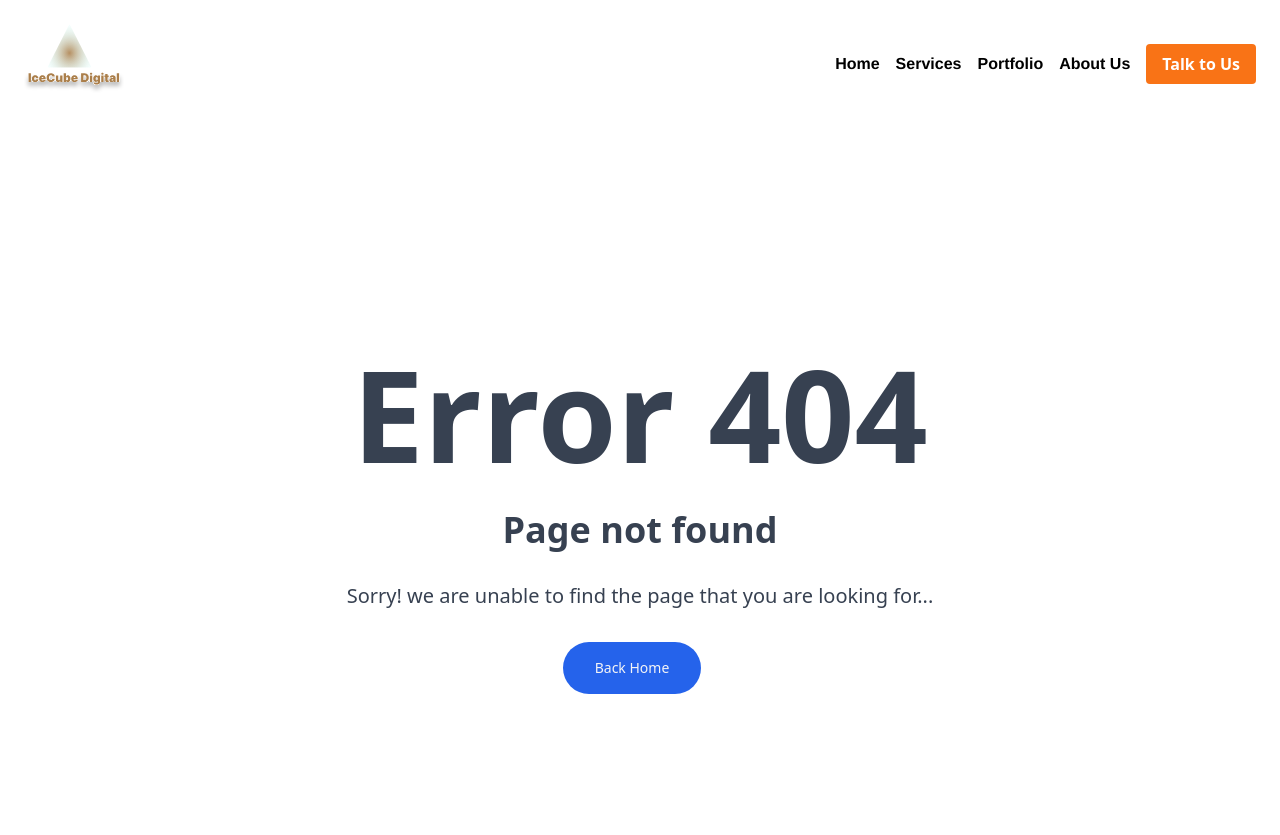
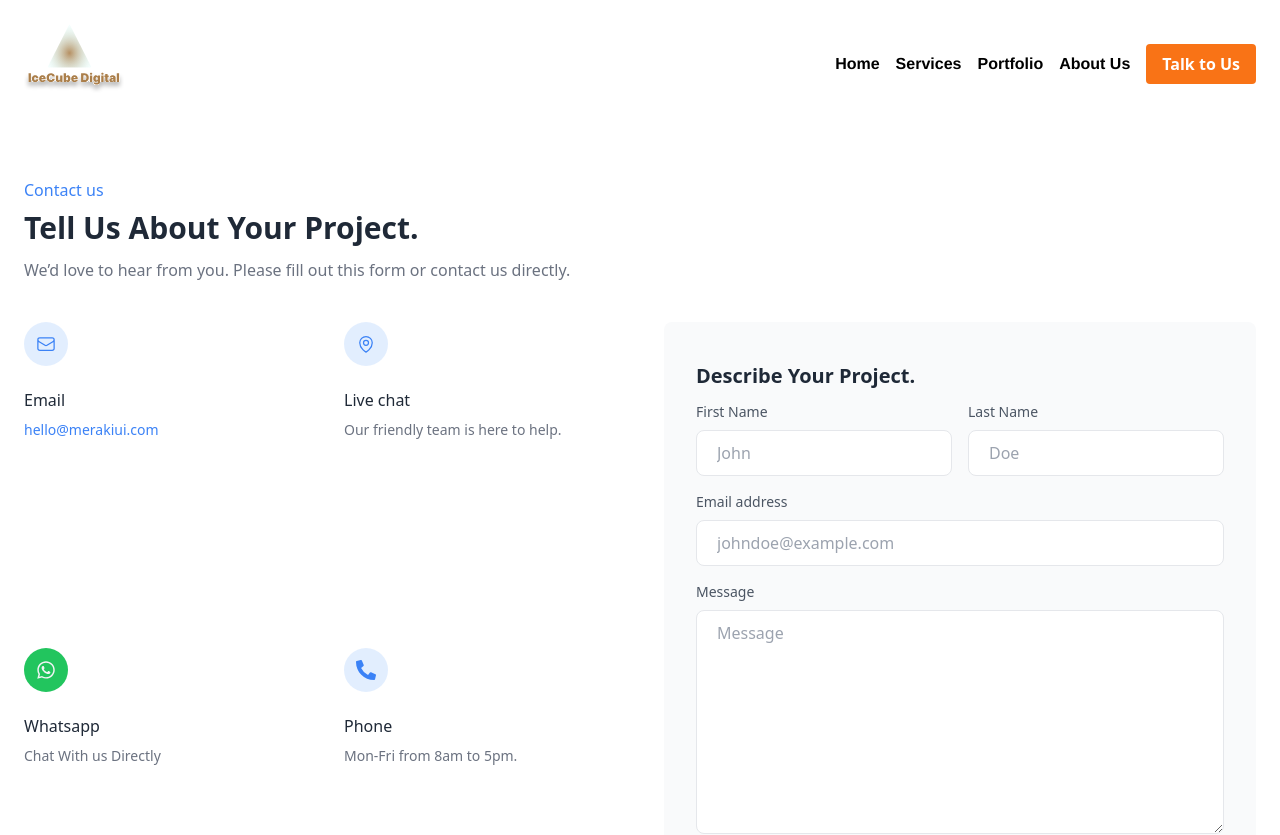
Before and after one commit to abda-torey/okab-portfolio, a Next.js app: page /contactUs in a window 1280 px wide. Before the commit this address had no page. Shown: the top 835 px of the page. Built offline with nearby package versions, Linux system fonts and the light colour scheme.

Commit message:
created a contactUs page

```diff
--- /dev/null
+++ b/app/contactUs/page.js
@@ -0,0 +1,179 @@
+import React from "react";
+import { FaWhatsapp,FaPhoneAlt } from "react-icons/fa";
+
+function ContactUsPage() {
+  return (
+    <section class="bg-white ">
+      <div class="container px-6 py-12 mx-auto">
+        <div>
+          <p class="font-medium text-blue-500 dark:text-blue-400">Contact us</p>
+
+          <h1 class="mt-2 text-2xl font-semibold text-gray-800 md:text-3xl dark:text-white">
+            Tell Us About Your Project.
+          </h1>
+
+          <p class="mt-3 text-gray-500 dark:text-gray-400">
+            We’d love to hear from you. Please fill out this form or contact us directly.
+          </p>
+        </div>
+
+        <div class="grid grid-cols-1 gap-12 mt-10 lg:grid-cols-2">
+          <div class="grid grid-cols-2 gap-12 md:grid-cols-2">
+            <div>
+              <span class="inline-block p-3 text-blue-500 rounded-full bg-blue-100/80 dark:bg-gray-800">
+                <svg
+                  xmlns="http://www.w3.org/2000/svg"
+                  fill="none"
+                  viewBox="0 0 24 24"
+                  stroke-width="1.5"
+                  stroke="currentColor"
+                  class="w-5 h-5"
+                >
+                  <path
+                    stroke-linecap="round"
+                    stroke-linejoin="round"
+                    d="M21.75 6.75v10.5a2.25 2.25 0 01-2.25 2.25h-15a2.25 2.25 0 01-2.25-2.25V6.75m19.5 0A2.25 2.25 0 0019.5 4.5h-15a2.25 2.25 0 00-2.25 2.25m19.5 0v.243a2.25 2.25 0 01-1.07 1.916l-7.5 4.615a2.25 2.25 0 01-2.36 0L3.32 8.91a2.25 2.25 0 01-1.07-1.916V6.75"
+                  />
+                </svg>
+              </span>
+
+              <h2 class="mt-4 text-base font-medium text-gray-800 dark:text-white">
+                Email
+              </h2>
+
+              <p class="mt-2 text-sm text-blue-500 dark:text-blue-400">
+                hello@merakiui.com
+              </p>
+            </div>
+
+            <div>
+              <span class="inline-block p-3 text-blue-500 rounded-full bg-blue-100/80 dark:bg-gray-800">
+                <svg
+                  xmlns="http://www.w3.org/2000/svg"
+                  fill="none"
+                  viewBox="0 0 24 24"
+                  stroke-width="1.5"
+                  stroke="currentColor"
+                  class="w-5 h-5"
+                >
+                  <path
+                    stroke-linecap="round"
+                    stroke-linejoin="round"
+                    d="M15 10.5a3 3 0 11-6 0 3 3 0 016 0z"
+                  />
+                  <path
+                    stroke-linecap="round"
+                    stroke-linejoin="round"
+                    d="M19.5 10.5c0 7.142-7.5 11.25-7.5 11.25S4.5 17.642 4.5 10.5a7.5 7.5 0 1115 0z"
+                  />
+                </svg>
+              </span>
+
+              <h2 class="mt-4 text-base font-medium text-gray-800 dark:text-white">
+                Live chat
+              </h2>
+              <p class="mt-2 text-sm text-gray-500 dark:text-gray-400">
+                Our friendly team is here to help.
+              </p>
+
+            </div>
+
+            <div>
+              <a
+                href="https://wa.me/+254722364119"
+                target="_blank"
+                rel="noopener noreferrer"
+              >
+                <span className="inline-block p-3 text-gray-100 rounded-full bg-green-500 dark:bg-gray-800">
+                  <FaWhatsapp className="w-5 h-5" color="currentColor"/>
+                </span>
+              </a>
+
+              <h2 className="mt-4 text-base font-medium text-gray-800 dark:text-white">
+                Whatsapp
+              </h2>
+              <p className="mt-2 text-sm text-gray-500 dark:text-gray-400">
+                Chat With us Directly
+              </p>
+            </div>
+
+
+            <div>
+              <a href="tel:+15550000000">
+                <span className="inline-block p-3 text-blue-500 rounded-full bg-blue-100/80 dark:bg-gray-800">
+                  <FaPhoneAlt className="w-5 h-5" />
+                </span>
+              </a>
+
+              <h2 className="mt-4 text-base font-medium text-gray-800 dark:text-white">
+                Phone
+              </h2>
+              <p className="mt-2 text-sm text-gray-500 dark:text-gray-400">
+                Mon-Fri from 8am to 5pm.
+              </p>
+
+            </div>
+          </div>
+
+          <div class="p-4 py-6 rounded-lg bg-gray-50 dark:bg-gray-800 md:p-8">
+          <h1 class="mt-2 mb-3 text-xl font-semibold text-gray-800 md:text-xl dark:text-white">
+            Describe Your Project.
+          </h1>
+            <form>
+              <div class="-mx-2 md:items-center md:flex">
+                <div class="flex-1 px-2">
+                  <label class="block mb-2 text-sm text-gray-600 dark:text-gray-200">
+                    First Name
+                  </label>
+                  <input
+                    type="text"
+                    placeholder="John "
+                    class="block w-full px-5 py-2.5 mt-2 text-gray-700 placeholder-gray-400 bg-white border border-gray-200 rounded-lg dark:placeholder-gray-600 dark:bg-gray-900 dark:text-gray-300 dark:border-gray-700 focus:border-blue-400 dark:focus:border-blue-400 focus:ring-blue-400 focus:outline-none focus:ring focus:ring-opacity-40"
+                  />
+                </div>
+
+                <div class="flex-1 px-2 mt-4 md:mt-0">
+                  <label class="block mb-2 text-sm text-gray-600 dark:text-gray-200">
+                    Last Name
+                  </label>
+                  <input
+                    type="text"
+                    placeholder="Doe"
+                    class="block w-full px-5 py-2.5 mt-2 text-gray-700 placeholder-gray-400 bg-white border border-gray-200 rounded-lg dark:placeholder-gray-600 dark:bg-gray-900 dark:text-gray-300 dark:border-gray-700 focus:border-blue-400 dark:focus:border-blue-400 focus:ring-blue-400 focus:outline-none focus:ring focus:ring-opacity-40"
+                  />
+                </div>
+              </div>
+
+              <div class="mt-4">
+                <label class="block mb-2 text-sm text-gray-600 dark:text-gray-200">
+                  Email address
+                </label>
+                <input
+                  type="email"
+                  placeholder="johndoe@example.com"
+                  class="block w-full px-5 py-2.5 mt-2 text-gray-700 placeholder-gray-400 bg-white border border-gray-200 rounded-lg dark:placeholder-gray-600 dark:bg-gray-900 dark:text-gray-300 dark:border-gray-700 focus:border-blue-400 dark:focus:border-blue-400 focus:ring-blue-400 focus:outline-none focus:ring focus:ring-opacity-40"
+                />
+              </div>
+
+              <div class="w-full mt-4">
+                <label class="block mb-2 text-sm text-gray-600 dark:text-gray-200">
+                  Message
+                </label>
+                <textarea
+                  class="block w-full h-32 px-5 py-2.5 mt-2 text-gray-700 placeholder-gray-400 bg-white border border-gray-200 rounded-lg md:h-56 dark:placeholder-gray-600 dark:bg-gray-900 dark:text-gray-300 dark:border-gray-700 focus:border-blue-400 dark:focus:border-blue-400 focus:ring-blue-400 focus:outline-none focus:ring focus:ring-opacity-40"
+                  placeholder="Message"
+                ></textarea>
+              </div>
+
+              <button class="w-full px-6 py-3 mt-4 text-sm font-medium tracking-wide text-white capitalize transition-colors duration-300 transform bg-blue-500 rounded-lg hover:bg-blue-400 focus:outline-none focus:ring focus:ring-blue-300 focus:ring-opacity-50">
+                Send message
+              </button>
+            </form>
+          </div>
+        </div>
+      </div>
+    </section>
+  );
+}
+
+export default ContactUsPage;
--- a/components/Navbar.js
+++ b/components/Navbar.js
@@ -97,11 +97,11 @@ const Navbar = () => {
     </Link>
   </div>
   <div>
-    <button className="font-semibold inline-flex items-center rounded  bg-orange-500 border-0 my-4 py-2 px-4 text-white"
-    onClick={() => setIsModalOpen(true)}
-    >
-      Talk to Us
-    </button>
+  <Link href="/contactUs" className="font-semibold inline-flex items-center rounded bg-orange-500 border-0 my-4 py-2 px-4 text-white">
+
+    Talk to Us
+</Link>
+
   </div>
 </div>
 <Popup isOpen={isModalOpen} setIsOpen={setIsModalOpen} onSubmit={onSubmit} />
```
